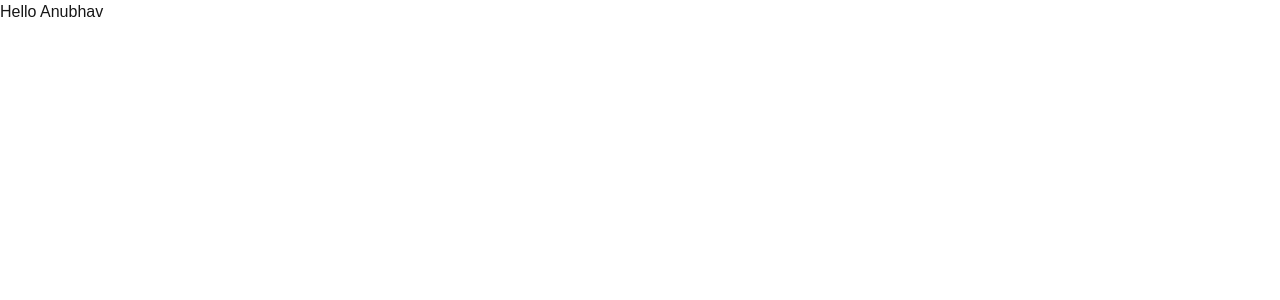
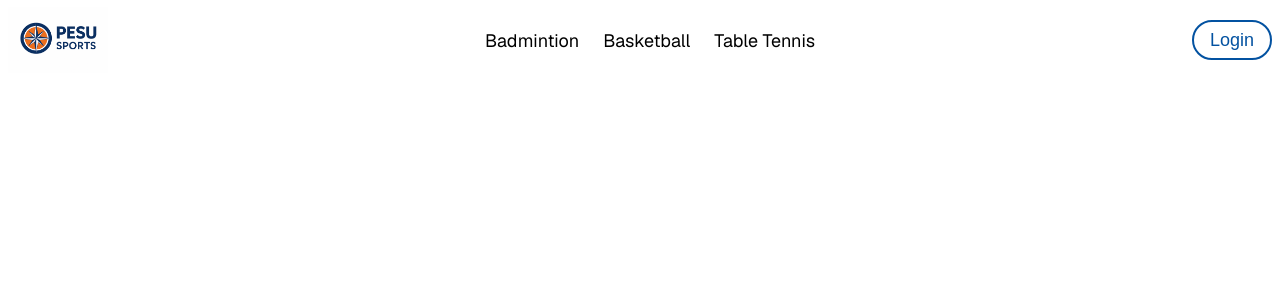
Before and after one commit to acrticsludge/pesu-sports, a Next.js app: page / in a window 1280 px wide. Shown: the top 300 px of the page. Built offline with nearby package versions, Linux system fonts and the light colour scheme.

Commit message:
Added the NavBar Linked Badminton button to Badminton page Added a test text to Badminton page

```diff
--- a/src/app/Badminton/page.tsx
+++ b/src/app/Badminton/page.tsx
@@ -0,0 +1,17 @@
+import NavBar from "../NavBar";
+
+export default function Badminton() {
+  return (
+    <div className="mt-80">
+      <div>
+        <NavBar />
+      </div>
+
+      <div>
+        <h1 className="text-3xl font-bold underline mt-24 text-center">
+          Badmintion
+        </h1>
+      </div>
+    </div>
+  );
+}
--- /dev/null
+++ b/src/app/NavBar.tsx
@@ -0,0 +1,52 @@
+import React from "react";
+
+const NavBar = () => {
+  return (
+    <div
+      id="navbar"
+      className="flex fixed top-0 left-0 w-full justify-between items-center bg-white h-20 px-2 box-border"
+    >
+      <div id="pesu-logo">
+        <a href="/">
+          <img src="/pesu_sports.png" alt="PES Logo" className="w-[100px]" />
+        </a>
+      </div>
+
+      <nav id="links" className="flex gap-6 p-6 text-[1.125rem] m-0 font-sans">
+        <a
+          href="Badminton"
+          className="text-black no-underline cursor-pointer hover:scale-105 transition-transform duration-300"
+        >
+          Badmintion
+        </a>
+        <a
+          href="#"
+          className="text-black no-underline cursor-pointer hover:scale-105 transition-transform duration-300"
+        >
+          Basketball
+        </a>
+        <a
+          href="#"
+          className="text-black no-underline cursor-pointer hover:scale-105 transition-transform duration-300"
+        >
+          Table Tennis
+        </a>
+      </nav>
+
+      <div id="login">
+        <a
+          href="login.html"
+          target="_blank"
+          rel="noopener noreferrer"
+          id="login-a"
+          className="border-2 border-[#0352a1] text-[#0352a1] text-[1.125rem] rounded-[20px] py-2 px-4 w-[81.33px] h-[46.2px]
+            transition-colors duration-700 ease-in-out cursor-pointer hover:bg-[#0352a1] hover:text-white"
+        >
+          Login
+        </a>
+      </div>
+    </div>
+  );
+};
+
+export default NavBar;
--- a/src/app/page.tsx
+++ b/src/app/page.tsx
@@ -1,9 +1,10 @@
 import React from "react";
+import NavBar from "./NavBar";
 
 export default function page() {
   return (
     <div>
-      <h1>Hello Anubhav</h1>
+      <NavBar />
     </div>
   );
 }
```
Also changed, not shown: public/pesu_sports.png (added).
